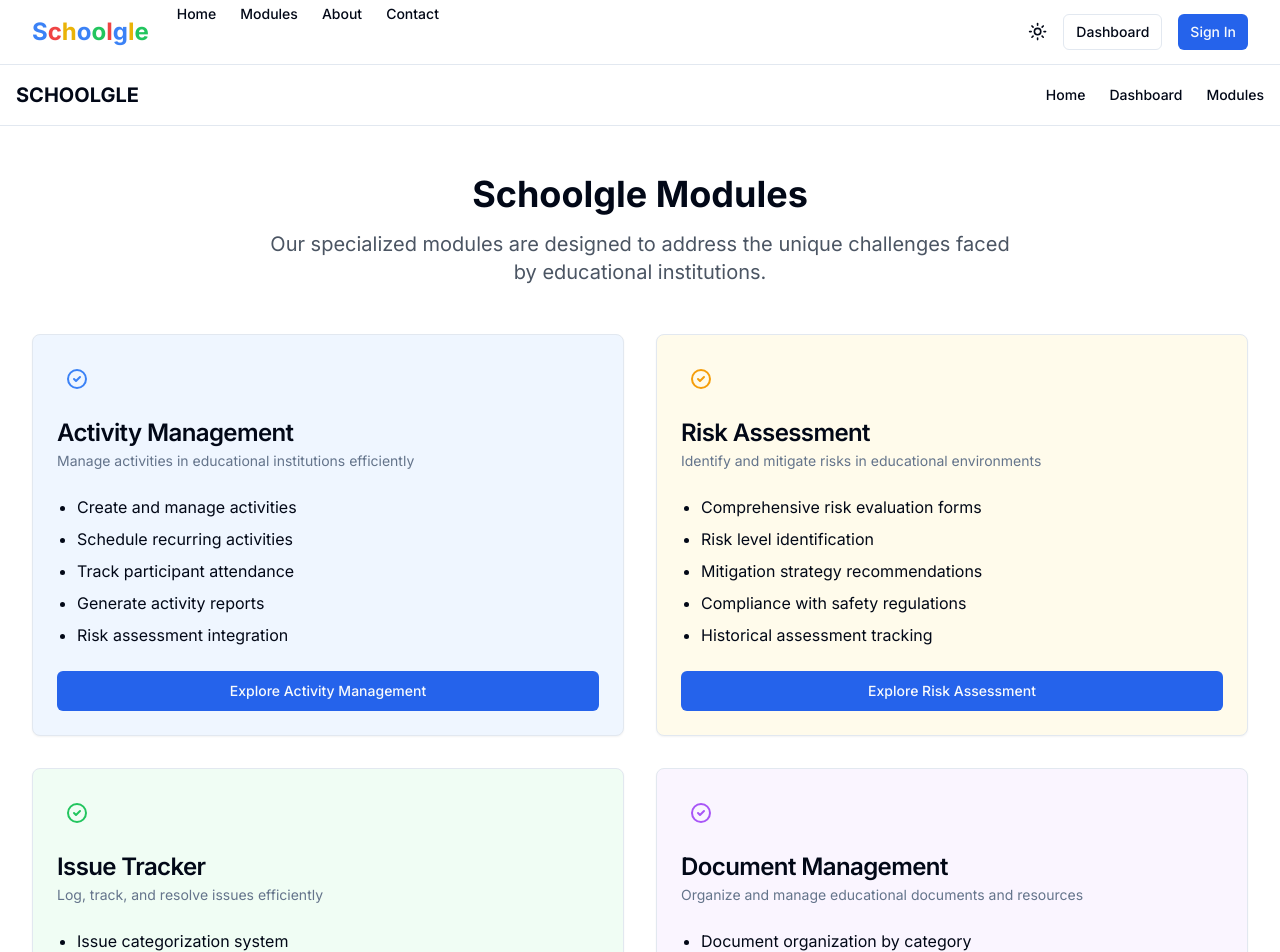
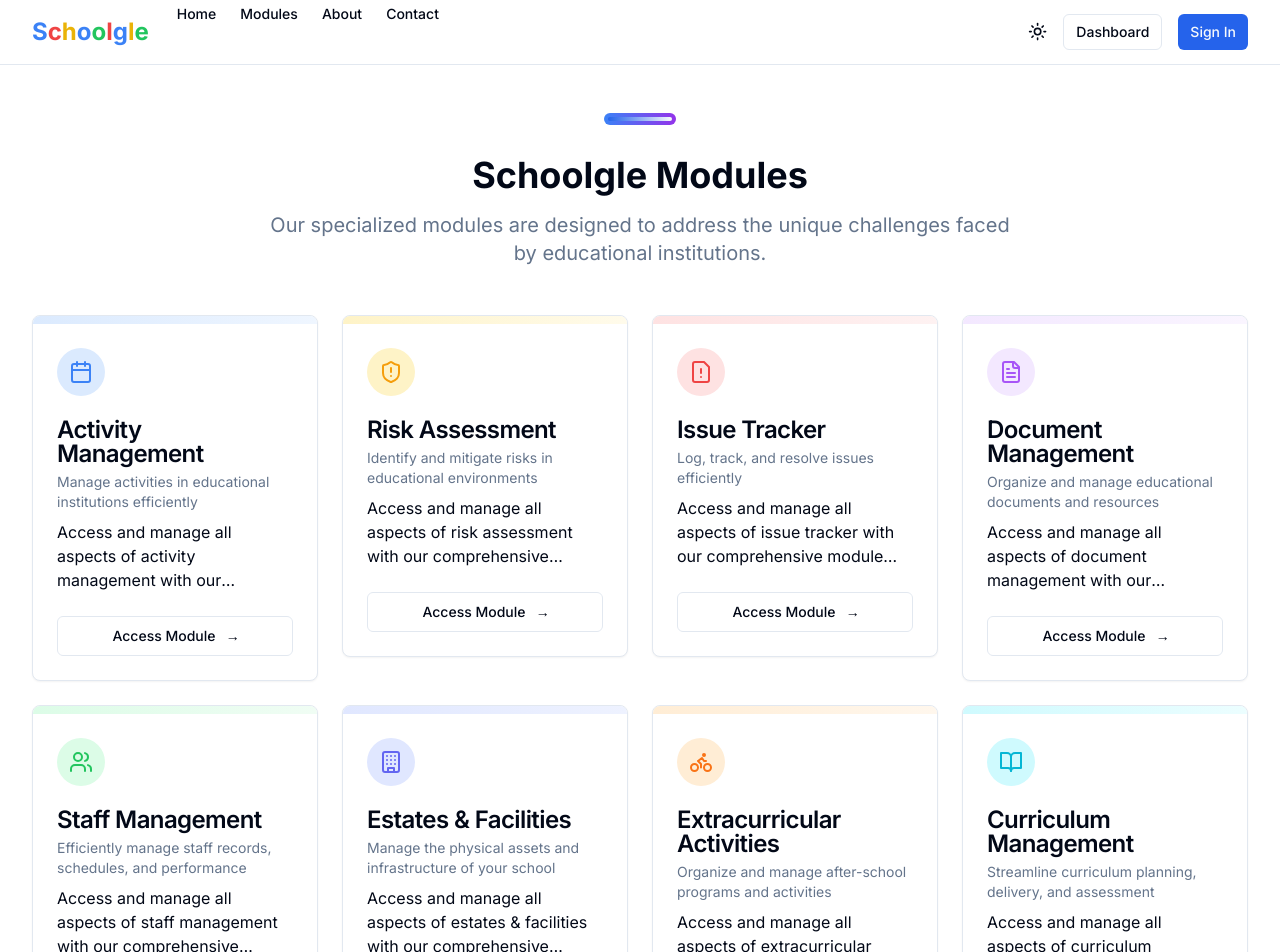
Before and after one commit to DSumm18/schoolgle-app-2025, a Next.js app: page /modules in a window 1280 px wide. Shown: the top 952 px of the page. Built offline with nearby package versions, Linux system fonts and the light colour scheme.

Commit message:
Update modules page with vibrant animations and improved design

```diff
--- a/src/app/modules/page.tsx
+++ b/src/app/modules/page.tsx
@@ -1,9 +1,18 @@
 "use client";
 
-import { Button } from "@/components/ui/button";
-import { Card, CardContent, CardDescription, CardFooter, CardHeader, CardTitle } from "@/components/ui/card";
-import Link from "next/link";
-import Header from "@/components/header";
+import { ModuleCard } from "@/components/ui/module-card";
+import { AnimatedButton } from "@/components/ui/animated-button";
+import { motion } from "framer-motion";
+import {
+  Calendar,
+  ShieldAlert,
+  FileWarning,
+  FileText,
+  Users,
+  Bike,
+  Building,
+  BookOpen
+} from "lucide-react";
 
 const modules = [
   {
@@ -17,9 +26,9 @@ const modules = [
       "Generate activity reports",
       "Risk assessment integration"
     ],
-    ctaText: "Explore Activity Management",
-    bgColor: "bg-blue-50 dark:bg-blue-900/20",
-    iconColor: "text-blue-500"
+    color: "bg-blue-100 text-blue-500 dark:bg-blue-900/30 dark:text-blue-300",
+    gradient: "from-blue-100 to-blue-50 dark:from-blue-900/30 dark:to-blue-900/10",
+    icon: Calendar
   },
   {
     id: "risk-assessment",
@@ -32,9 +41,9 @@ const modules = [
       "Compliance with safety regulations",
       "Historical assessment tracking"
     ],
-    ctaText: "Explore Risk Assessment",
-    bgColor: "bg-amber-50 dark:bg-amber-900/20",
-    iconColor: "text-amber-500"
+    color: "bg-amber-100 text-amber-500 dark:bg-amber-900/30 dark:text-amber-300",
+    gradient: "from-amber-100 to-amber-50 dark:from-amber-900/30 dark:to-amber-900/10",
+    icon: ShieldAlert
   },
   {
     id: "issue-tracker",
@@ -47,9 +56,9 @@ const modules = [
       "Resolution tracking",
       "Reporting and analytics"
     ],
-    ctaText: "Explore Issue Tracker",
-    bgColor: "bg-green-50 dark:bg-green-900/20",
-    iconColor: "text-green-500"
+    color: "bg-red-100 text-red-500 dark:bg-red-900/30 dark:text-red-300",
+    gradient: "from-red-100 to-red-50 dark:from-red-900/30 dark:to-red-900/10",
+    icon: FileWarning
   },
   {
     id: "document-management",
@@ -62,72 +71,160 @@ const modules = [
       "Access control settings",
       "Integration with other modules"
     ],
-    ctaText: "Explore Document Management",
-    bgColor: "bg-purple-50 dark:bg-purple-900/20",
-    iconColor: "text-purple-500"
+    color: "bg-purple-100 text-purple-500 dark:bg-purple-900/30 dark:text-purple-300",
+    gradient: "from-purple-100 to-purple-50 dark:from-purple-900/30 dark:to-purple-900/10",
+    icon: FileText
+  },
+  {
+    id: "staff-management",
+    title: "Staff Management",
+    description: "Efficiently manage staff records, schedules, and performance",
+    features: [
+      "Staff profiles and documentation",
+      "Performance evaluations",
+      "Professional development tracking",
+      "Certification management",
+      "Substitute teacher coordination"
+    ],
+    color: "bg-green-100 text-green-500 dark:bg-green-900/30 dark:text-green-300",
+    gradient: "from-green-100 to-green-50 dark:from-green-900/30 dark:to-green-900/10",
+    icon: Users
+  },
+  {
+    id: "estates",
+    title: "Estates & Facilities",
+    description: "Manage the physical assets and infrastructure of your school",
+    features: [
+      "Maintenance scheduling",
+      "Asset inventory management",
+      "Facility booking system",
+      "Resource allocation",
+      "Space utilization analytics"
+    ],
+    color: "bg-indigo-100 text-indigo-500 dark:bg-indigo-900/30 dark:text-indigo-300",
+    gradient: "from-indigo-100 to-indigo-50 dark:from-indigo-900/30 dark:to-indigo-900/10",
+    icon: Building
+  },
+  {
+    id: "extracurricular",
+    title: "Extracurricular Activities",
+    description: "Organize and manage after-school programs and activities",
+    features: [
+      "Club and activity management",
+      "Event scheduling",
+      "Student participation tracking",
+      "Parent permission slips",
+      "Equipment inventory"
+    ],
+    color: "bg-orange-100 text-orange-500 dark:bg-orange-900/30 dark:text-orange-300",
+    gradient: "from-orange-100 to-orange-50 dark:from-orange-900/30 dark:to-orange-900/10",
+    icon: Bike
+  },
+  {
+    id: "curriculum",
+    title: "Curriculum Management",
+    description: "Streamline curriculum planning, delivery, and assessment",
+    features: [
+      "Curriculum mapping",
+      "Lesson planning templates",
+      "Standards alignment",
+      "Resource sharing",
+      "Assessment creation"
+    ],
+    color: "bg-cyan-100 text-cyan-500 dark:bg-cyan-900/30 dark:text-cyan-300",
+    gradient: "from-cyan-100 to-cyan-50 dark:from-cyan-900/30 dark:to-cyan-900/10",
+    icon: BookOpen
   }
 ];
+
+// Animation variants
+const containerVariants = {
+  hidden: {},
+  visible: {
+    transition: {
+      staggerChildren: 0.1
+    }
+  }
+};
+
+const itemVariants = {
+  hidden: { opacity: 0, y: 20 },
+  visible: {
+    opacity: 1,
+    y: 0,
+    transition: {
+      type: "spring",
+      stiffness: 260,
+      damping: 20
+    }
+  }
+};
 
 export default function ModulesPage() {
   return (
     <div className="min-h-screen bg-background">
-      <Header />
+      <div className="container max-w-7xl mx-auto py-12 px-4 sm:px-6 lg:px-8">
+        <motion.div
+          className="text-center mb-12"
+          initial="hidden"
+          animate="visible"
+          variants={containerVariants}
+        >
+          <motion.div variants={itemVariants} className="inline-block mb-6">
+            <div className="bg-gradient-to-r from-blue-500 to-purple-600 p-1 rounded-full">
+              <div className="bg-gradient-to-r from-primary to-primary-foreground bg-background h-1 w-16 rounded-full"></div>
+            </div>
+          </motion.div>
+          <motion.h1
+            className="text-4xl font-bold mb-4"
+            variants={itemVariants}
+          >
+            Schoolgle Modules
+          </motion.h1>
+          <motion.p
+            className="text-xl text-muted-foreground max-w-3xl mx-auto"
+            variants={itemVariants}
+          >
+            Our specialized modules are designed to address the unique challenges faced by educational institutions.
+          </motion.p>
+        </motion.div>
 
-      <div className="container max-w-7xl mx-auto py-12 px-4 sm:px-6 lg:px-8">
-        <div className="text-center mb-12">
-          <h1 className="text-4xl font-bold mb-4">Schoolgle Modules</h1>
-          <p className="text-xl text-gray-600 dark:text-gray-400 max-w-3xl mx-auto">
-            Our specialized modules are designed to address the unique challenges faced by educational institutions.
-          </p>
-        </div>
+        <motion.div
+          className="grid grid-cols-1 md:grid-cols-2 lg:grid-cols-3 xl:grid-cols-4 gap-6"
+          initial="hidden"
+          animate="visible"
+          variants={containerVariants}
+        >
+          {modules.map((module, index) => (
+            <motion.div key={module.id} variants={itemVariants}>
+              <ModuleCard
+                title={module.title}
+                description={module.description}
+                href={`/modules/${module.id}`}
+                icon={module.icon}
+                color={module.color}
+                gradient={module.gradient}
+              />
+            </motion.div>
+          ))}
+        </motion.div>
 
-        <div className="grid grid-cols-1 md:grid-cols-2 gap-8">
-          {modules.map((module) => (
-            <Card key={module.id} className={`border ${module.bgColor} hover:shadow-lg transition-shadow`}>
-              <CardHeader>
-                <div className={`w-10 h-10 rounded-full ${module.iconColor} flex items-center justify-center mb-4`}>
-                  <svg
-                    xmlns="http://www.w3.org/2000/svg"
-                    fill="none"
-                    viewBox="0 0 24 24"
-                    stroke="currentColor"
-                    className="w-6 h-6"
-                  >
-                    <path
-                      strokeLinecap="round"
-                      strokeLinejoin="round"
-                      strokeWidth={2}
-                      d="M9 12l2 2 4-4m6 2a9 9 0 11-18 0 9 9 0 0118 0z"
-                    />
-                  </svg>
-                </div>
-                <CardTitle>{module.title}</CardTitle>
-                <CardDescription>{module.description}</CardDescription>
-              </CardHeader>
-              <CardContent>
-                <ul className="list-disc pl-5 space-y-2">
-                  {module.features.map((feature, idx) => (
-                    <li key={idx}>{feature}</li>
-                  ))}
-                </ul>
-              </CardContent>
-              <CardFooter>
-                <Button className="w-full" asChild>
-                  <Link href={`/modules/${module.id}`}>{module.ctaText}</Link>
-                </Button>
-              </CardFooter>
-            </Card>
-          ))}
-        </div>
-
-        <div className="mt-16 text-center">
+        <motion.div
+          className="mt-16 text-center"
+          initial={{ opacity: 0, y: 20 }}
+          animate={{ opacity: 1, y: 0 }}
+          transition={{ delay: 0.5, duration: 0.5 }}
+        >
+          <div className="mx-auto w-20 h-1 bg-gradient-to-r from-primary to-primary/50 rounded-full mb-6" />
           <h2 className="text-2xl font-semibold mb-4">Need a Custom Module?</h2>
-          <p className="mb-6 text-gray-600 dark:text-gray-400 max-w-2xl mx-auto">
+          <p className="mb-6 text-muted-foreground max-w-2xl mx-auto">
             We understand that every educational institution has unique requirements.
             Contact us to discuss how we can create a custom module tailored to your specific needs.
           </p>
-          <Button size="lg">Contact Our Team</Button>
-        </div>
+          <AnimatedButton size="lg" withArrow>
+            Contact Our Team
+          </AnimatedButton>
+        </motion.div>
       </div>
     </div>
   );
```
